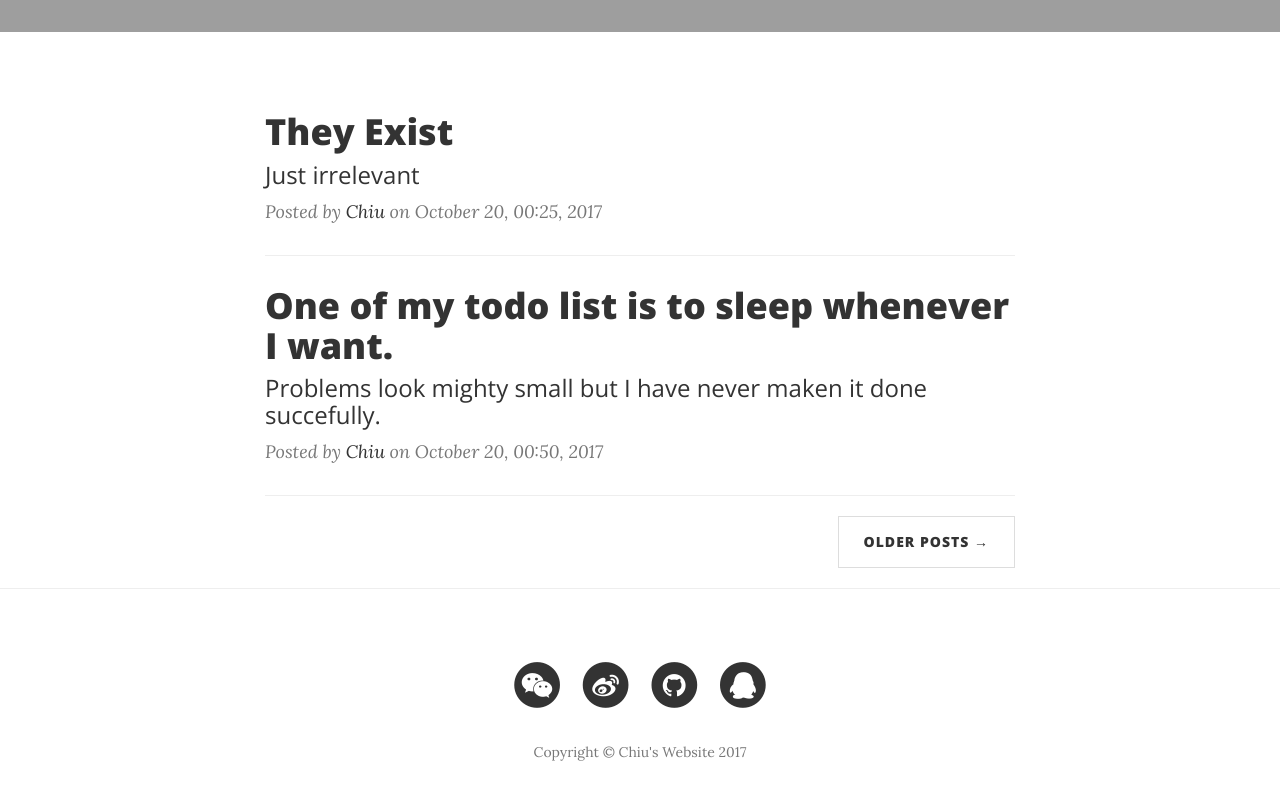
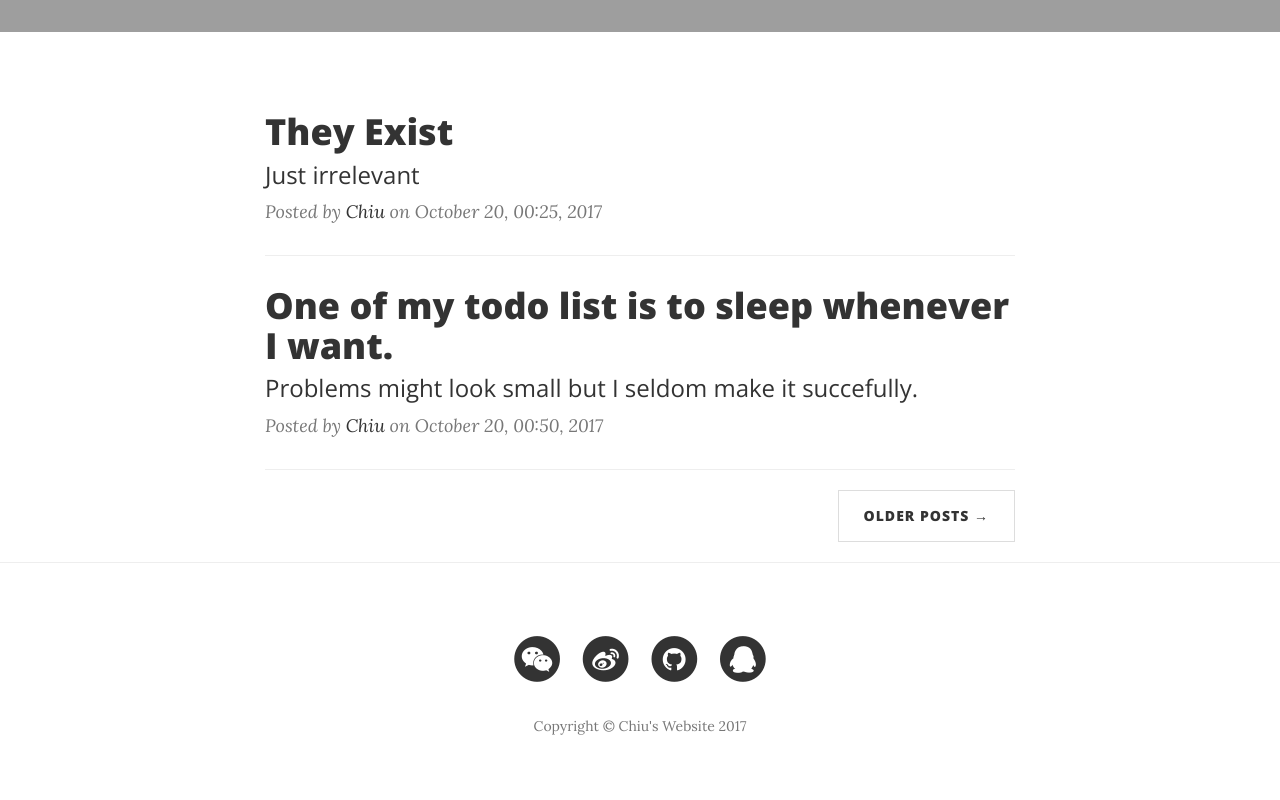
Before and after one commit to Chiuqyan/Chiu, a website: page index.html in a window 1280 px wide. Shown: the part 537-1337 px from the top of the page. Drawn offline with nearby package versions, Linux system fonts and the light colour scheme; grey boxes are pictures that could not be loaded.

Commit message:
Update index.html

```diff
--- a/index.html
+++ b/index.html
@@ -106,7 +106,7 @@
                             One of my todo list is to sleep whenever I want.
                         </h2>
                         <h3 class="post-subtitle">
-                            Problems look mighty small but I have never maken it done succefully.
+                            Problems might look small but I seldom make it succefully.
                         </h3>
                     </a>
                     <p class="post-meta">Posted by <a href="#">Chiu</a> on October 20, 00:50, 2017</p>
```
